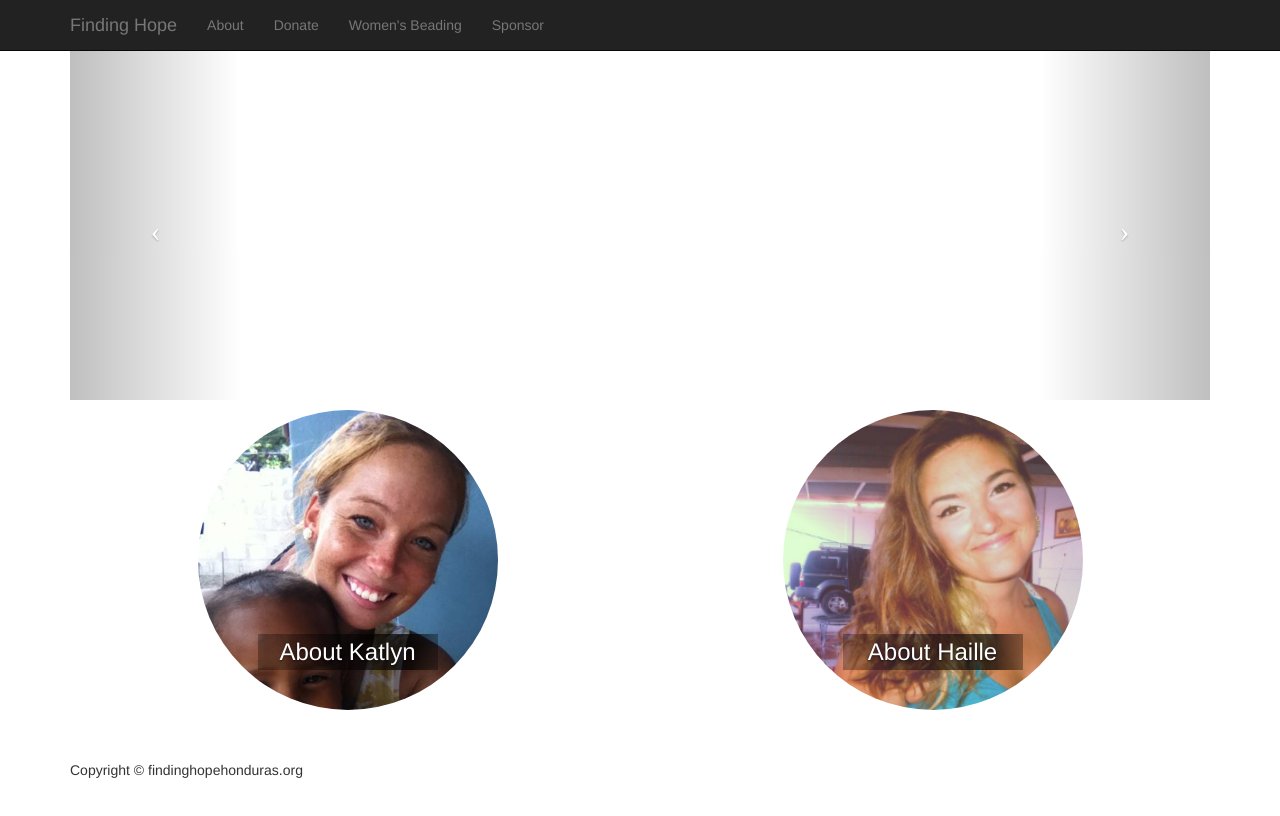
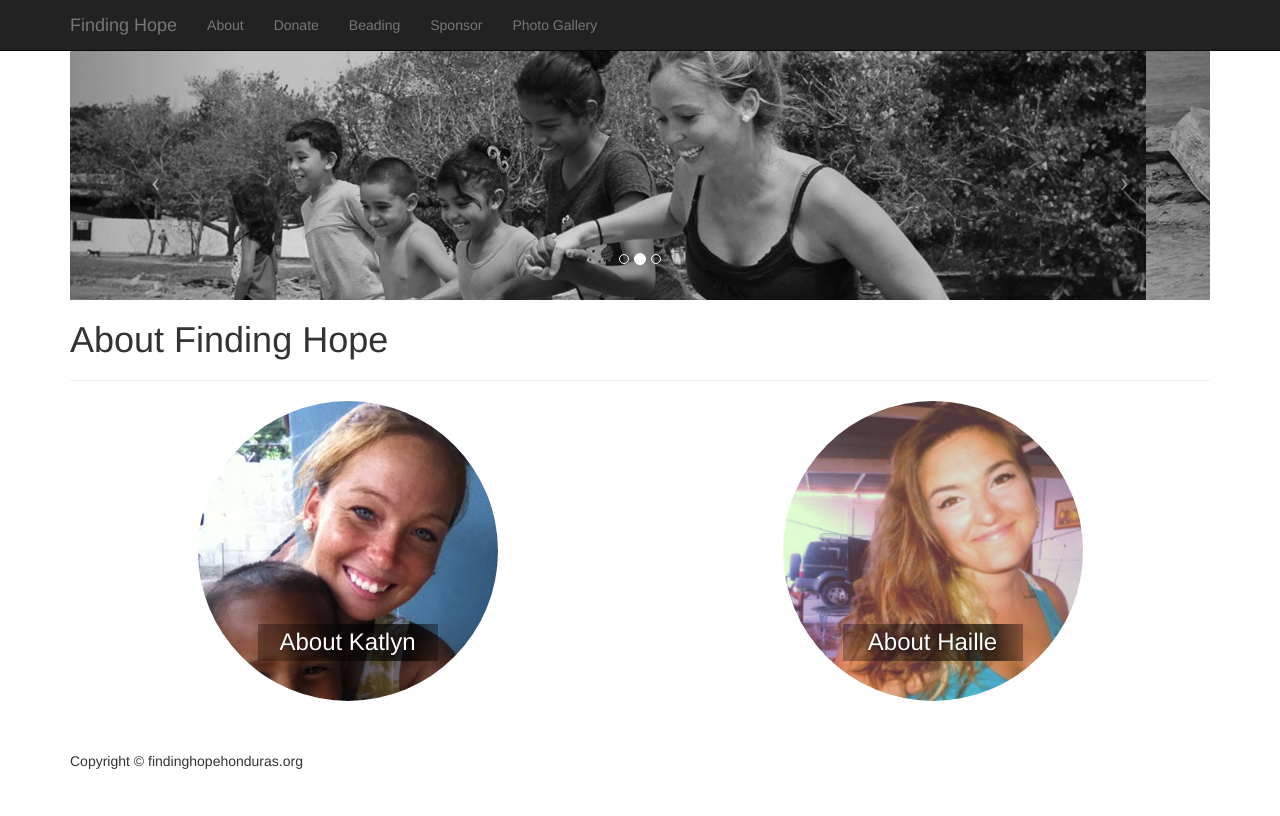
Before and after one commit to tinasplatt/FindingHope, a website: page app/index.html at #/about in a window 1280 px wide. Drawn offline with Linux system fonts and the light colour scheme.

Commit message:
Before upload

```diff
--- a/app/css/main.css
+++ b/app/css/main.css
@@ -5,44 +5,54 @@ body {
 }
 .main-content {
 	margin-top: 50px;
-	/*padding-top: 10px;*/
 }
-.main-page {
-	/*margin-top: -10px;*/
+.main-page {}
+
+.carousel {
+	height: 250px;
+	margin-bottom: 10px;
 }
-/*@media (min-width: 768px) {
-	.container {
-		max-width: 1200px;
+
+.carousel-sm {
+	height: 250px !important;
+	width: 100%;
+}
+
+@media (min-width: 768px){
+	.carousel {
+		height: 300px;
 	}
-}*/
-/*@media (max-width: 480px) {
-	.container {
-		margin: 0;
-		padding: 0;
-	}
-}*/
-/*@media (max-width: 768px) {
-	.container {
-		margin: 0;
-		padding: 0;
-	}
-}*/
-.carousel {
-	height: 300px;
-	margin-bottom: 10px;
-	/*margin-top: 50px;*/
 }
-@media (min-width: 768px) {
+
+@media (min-width: 992px) {
 	.carousel {
 		height: 350px;
 	}
 }
-/*@media (min-width: 992px) {
-	.carousel {
-		height: 400px;
+
+.carousel .item {
+	background-color: #777;
+	height: 250px;
+	width: 100%;
+}
+
+.carousel-sm .item {
+	height: 250px !important;
+	width: 100%;
+}
+
+@media (min-width: 768px){
+	.carousel .item {
+		height: 300px;
 	}
-}*/
-/* Since positioning the image, we need to help out the caption */
+}
+
+@media (min-width: 992px) {
+	.carousel .item {
+		height: 350px;
+	}
+}
+
 .carousel-caption {
 	right: 15%;
 	left: 15%;
@@ -77,27 +87,8 @@ body {
 	padding:0;
 	text-align: right;
 }
-.carousel .item {
-	background-color: #777;
-	height: 300px;
-	width: 100%;
-}
-
-/* Declare heights because of positioning of img element */
-@media (min-width: 768px) {
-	.carousel .item {
-		height: 350px;
-	}
-}
-
-/*@media (min-width: 992px) {
-	.carousel .item {
-		height: 450px;
-	}
-}*/
 
 .carousel-inner .item > div {
-/*.carousel-inner .carousel-image*/
     width: 100%;
     height: 100%;
     background-position: center;
@@ -109,7 +100,6 @@ body {
 .carousel-inner .item > div.kids_running {
 	background-image: url('/images/kids_running_bw.jpg');
 	background-position: 50% 40%;
-	/*bottom: -100px;*/
 }
 .carousel-inner .item > div.kids_beach {
 	background-image: url('/images/kids_beach_bw.jpg');
--- a/app/index.html
+++ b/app/index.html
@@ -35,18 +35,11 @@
 				<!-- Collect the nav links, forms, and other content for toggling -->
 				<div class="collapse navbar-collapse" id="bs-example-navbar-collapse-1">
 					<ul class="nav navbar-nav">
-						<li>
-							<a href="#/about">About</a>
-						</li>
-						<li>
-							<a href="#">Donate</a>
-						</li>
-						<li>
-							<a href="#">Women's Beading</a>
-						</li>
-						<li>
-							<a href="#">Sponsor</a>
-						</li>
+						<li><a href="#/about">About</a></li>
+						<li><a href="#/donate">Donate</a></li>
+						<li><a href="#/beading">Beading</a></li>
+						<li><a href="#/sponsor">Sponsor</a></li>
+						<li><a href="#/photos">Photo Gallery</a></li>
 					</ul>
 				</div>
 				<!-- /.navbar-collapse -->
--- a/app/js/app.js
+++ b/app/js/app.js
@@ -7,10 +7,15 @@ findingHope.config(function($logProvider, $routeProvider){
             controller: 'MainPageCtrl'
         })
         .when('/about',{
-            templateUrl: 'template/about.html'
+            templateUrl: 'template/about.html',
+            controller: 'AboutPageCtrl'
+        })
+        .when('/coming_soon',{
+            templateUrl: 'template/soon.html',
+            controller: 'ComingSoonPageCtrl'
         })
         .otherwise({
-            redirectTo:'/'
+            redirectTo:'/coming_soon'
         });
 });
 
@@ -33,7 +38,7 @@ findingHope.controller('MainPageCtrl', function($scope){
         },{
             image: '/images/girl_bw.jpg',
             caption: {
-                quote:"Love is not a fight. But, it's something worth fighting for",
+                quote:"Love is not a fight &#8212; it's something worth fighting for",
                 author:"Warren Barfield"
             }
         }]
@@ -45,6 +50,38 @@ findingHope.controller('MainPageCtrl', function($scope){
         video.show(1)
     })
     console.log("MP $scope: %o", $scope);
+});
+
+
+findingHope.controller('AboutPageCtrl', function($scope){
+    $scope.carousel = {
+        isSmall: true,
+        slides:[{
+            image: '/images/kids_running_bw.jpg',
+            style: {'background-position':'50% 40%'}
+        },{
+            image: '/images/kids_beach_bw.jpg',
+            style: {'background-position':'50% 60%'}
+        },{
+            image: '/images/girl_bw.jpg'
+        }]
+    };
+});
+
+
+findingHope.controller('ComingSoonPageCtrl', function($scope){
+        $scope.carousel = {
+            isSmall: true,
+            slides:[{
+                image: '/images/kids_running_bw.jpg',
+                style: {'background-position':'50% 40%'}
+            },{
+                image: '/images/kids_beach_bw.jpg',
+                style: {'background-position':'50% 60%'}
+            },{
+                image: '/images/girl_bw.jpg'
+            }]
+        };
 });
 
 findingHope.controller('CarouselController', function($scope) {
@@ -75,6 +112,7 @@ findingHope.controller('CarouselController', function($scope) {
         return itemDiv
     }
     var slides = $scope.$parent.carousel.slides || [];
+    var isSmall = $scope.$parent.carousel.isSmall || false;
     var carouselContainer = $('.carousel-inner');
     slides.forEach(function(slide, idx) {
         var slideDiv = __createCarouselSlide(slide)
@@ -83,7 +121,9 @@ findingHope.controller('CarouselController', function($scope) {
         }
         carouselContainer.append(slideDiv)
     });
-    $('.carousel').carousel({
-        interval: 5000
-    });
+    var carouselDiv = $('.carousel');
+    if (isSmall) {
+        carouselDiv.addClass('carousel-sm');
+    }
+    carouselDiv.carousel({interval: 5000});
 });
--- a/app/template/about.html
+++ b/app/template/about.html
@@ -1,5 +1,7 @@
 <div class="about-page">
     <div ng-include="'template/carousel.html'"></div>
+    <h1>About Finding Hope</h1>
+    <hr >
     <div class="row">
         <div class="col-lg-12 col-md-12 col-sm-12 col-xs-12">
             <div class="row about_us">
```
Also changed, not shown: app/template/soon.html (added, +4 -0 lines), app/icon/construction_cone.png (added).
